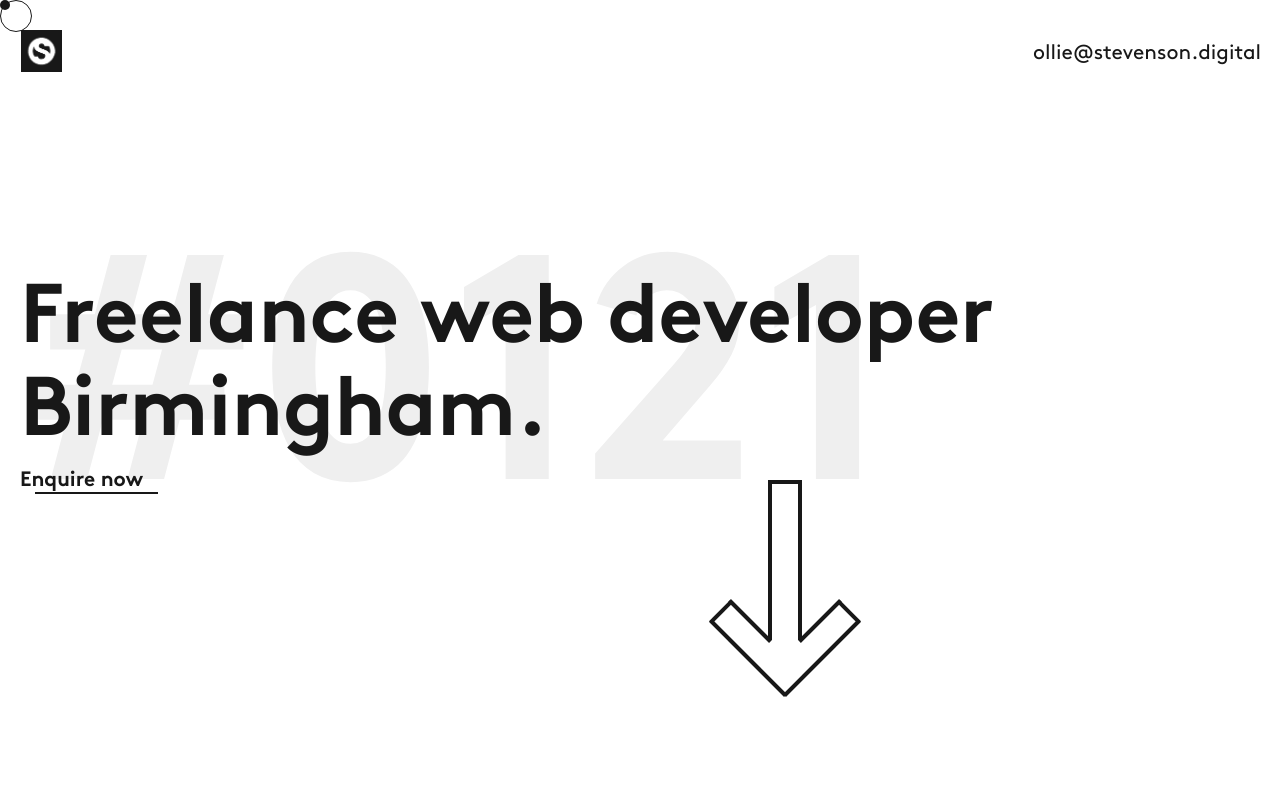
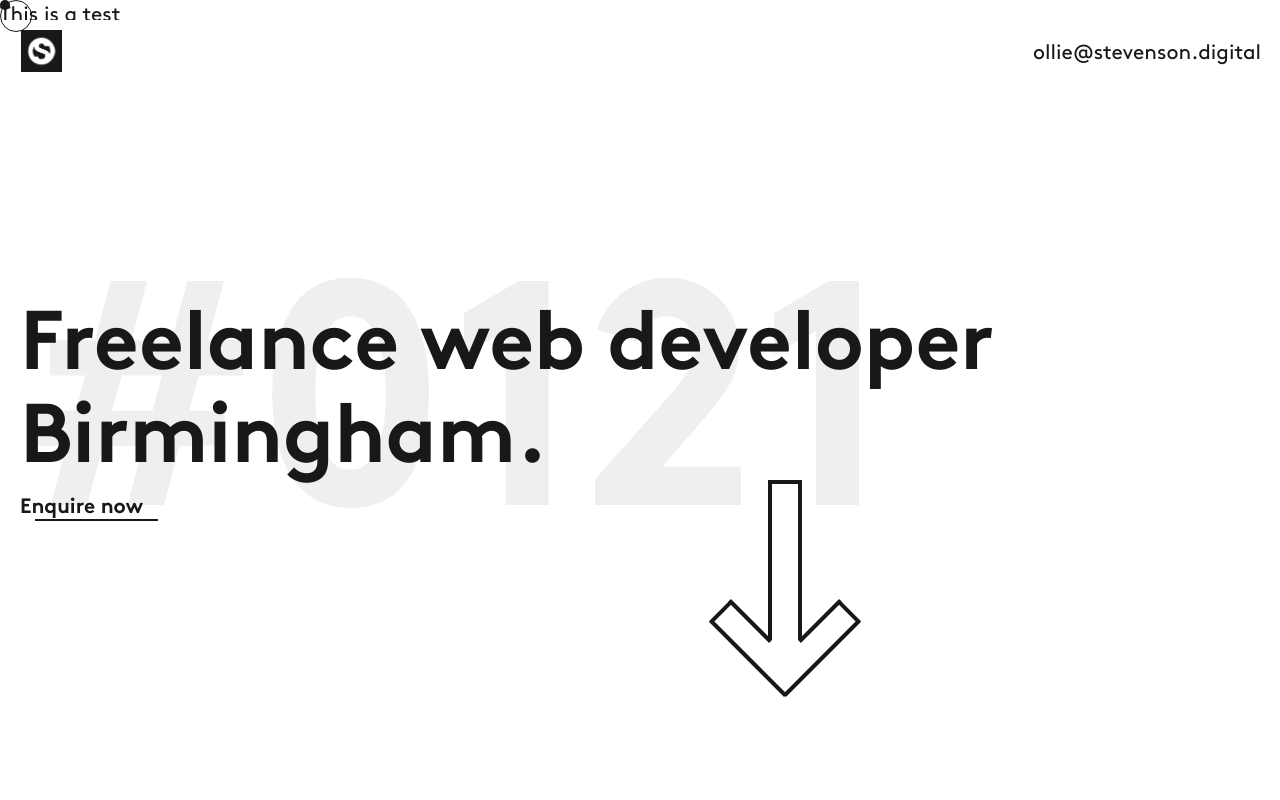
Before and after one commit to stevenson-digital/freelance, a Nuxt app: page / in a window 1280 px wide. Shown: the top 800 px of the page. Built offline with nearby package versions, Linux system fonts and the light colour scheme.

Commit message:
[test] Netlify deploy

```diff
--- a/pages/index.vue
+++ b/pages/index.vue
@@ -1,5 +1,6 @@
 <template>
   <div>
+    This is a test
     <Header />
     <main>
       <section
```
